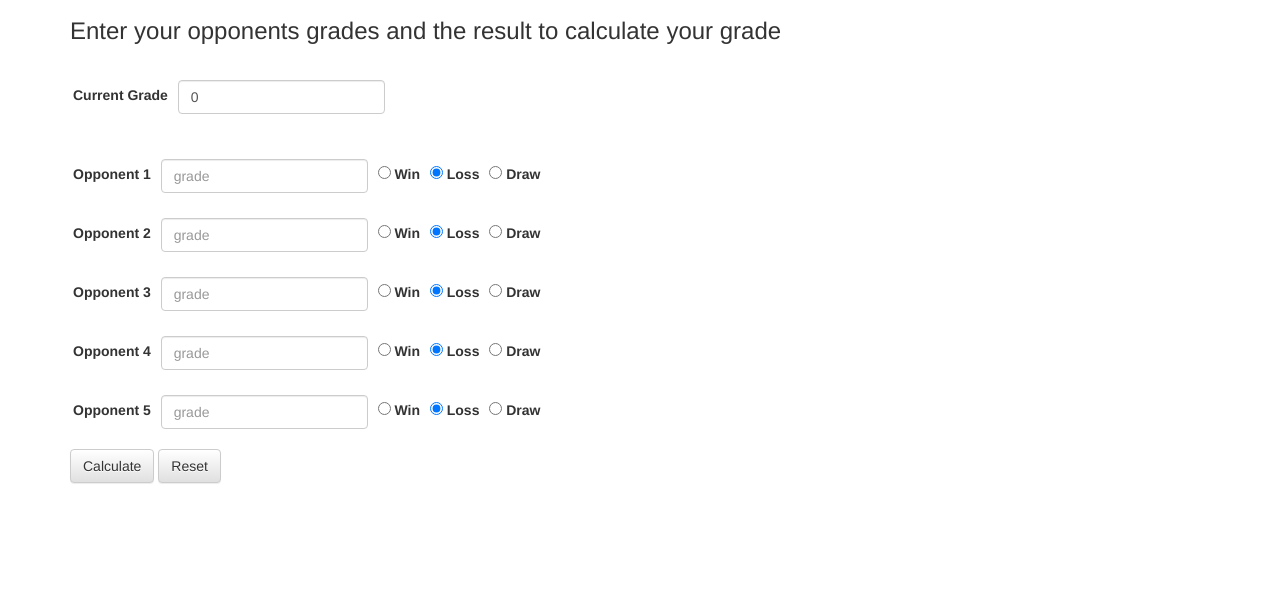
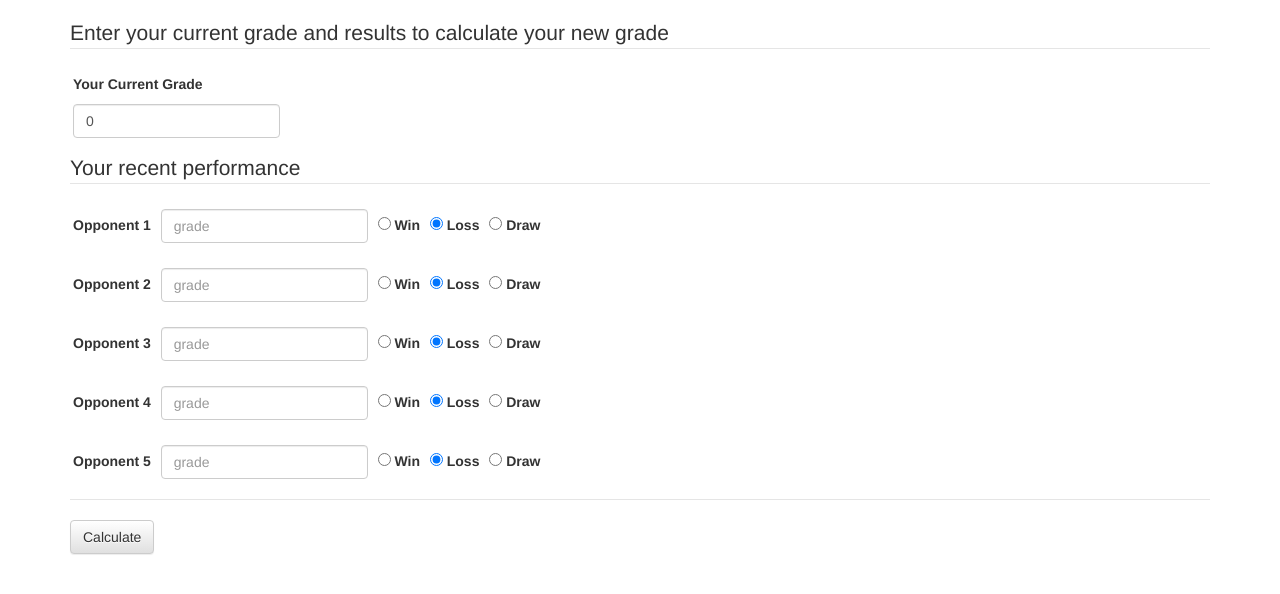
Before and after one commit to garfieldmoore/mychesscalculator, a plain HTML site: page index.html in a window 1280 px wide. Shown: the part 160-754 px from the top of the page. Drawn offline with nearby package versions, Linux system fonts and the light colour scheme.

Commit message:
added structure to the form

```diff
--- a/index.html
+++ b/index.html
@@ -61,19 +61,22 @@
       </header>
 
       <div class='container'>
-   <h3>Enter your opponents grades and the result to calculate your grade</h1>
    <br/>
   <form name = "search" id="searchForm" action="" method = "POST" action="getPageResults">
+    <fieldset>
+        <legend>Enter your current grade and results to calculate your new grade</legend>
+
       <div class = 'form-group'>
         <div class='form-inline'>
-
-           <label for='currentgrade'>Current Grade</label>
-
+           <label for='currentgrade'>Your Current Grade</label>
+           <div>
             <input type="text" class="form-control" placeholder="your grade" id="currentgrade" value="0">
+          </div>
           </div>
       </div>
 
-      <br/>
+      <fieldset>
+          <legend>Your recent performance</legend>
 
         <div class = 'form-group'>
           <div class='form-inline'>
@@ -188,12 +191,19 @@
            </label>
        </div>
     </div>
+  </legend>
+</fieldset>
+
+<fieldset>
+    <legend></legend>
+</fieldset>
 
     <div class='form-group'>
       <button class="btn btn-default" type="button" id="Calculate" onclick="calculate()">Calculate</button>
-      <button class="btn btn-default" type="button" id="Reset" onclick="Reset()">Reset</button>
+      <!-- <button class="btn btn-default" type="button" id="Reset" onclick="reset()">Reset</button> -->
     </div>
-
+</fieldset>
+</legend>
   </form>
 
   <div id='messages'>
--- a/js/ratingCalculator.js
+++ b/js/ratingCalculator.js
@@ -71,3 +71,6 @@
       $('#messages').append('Your grade is now '+result);
     }
   }
+function reset(){
+  console.log('Resetting');
+}
```
